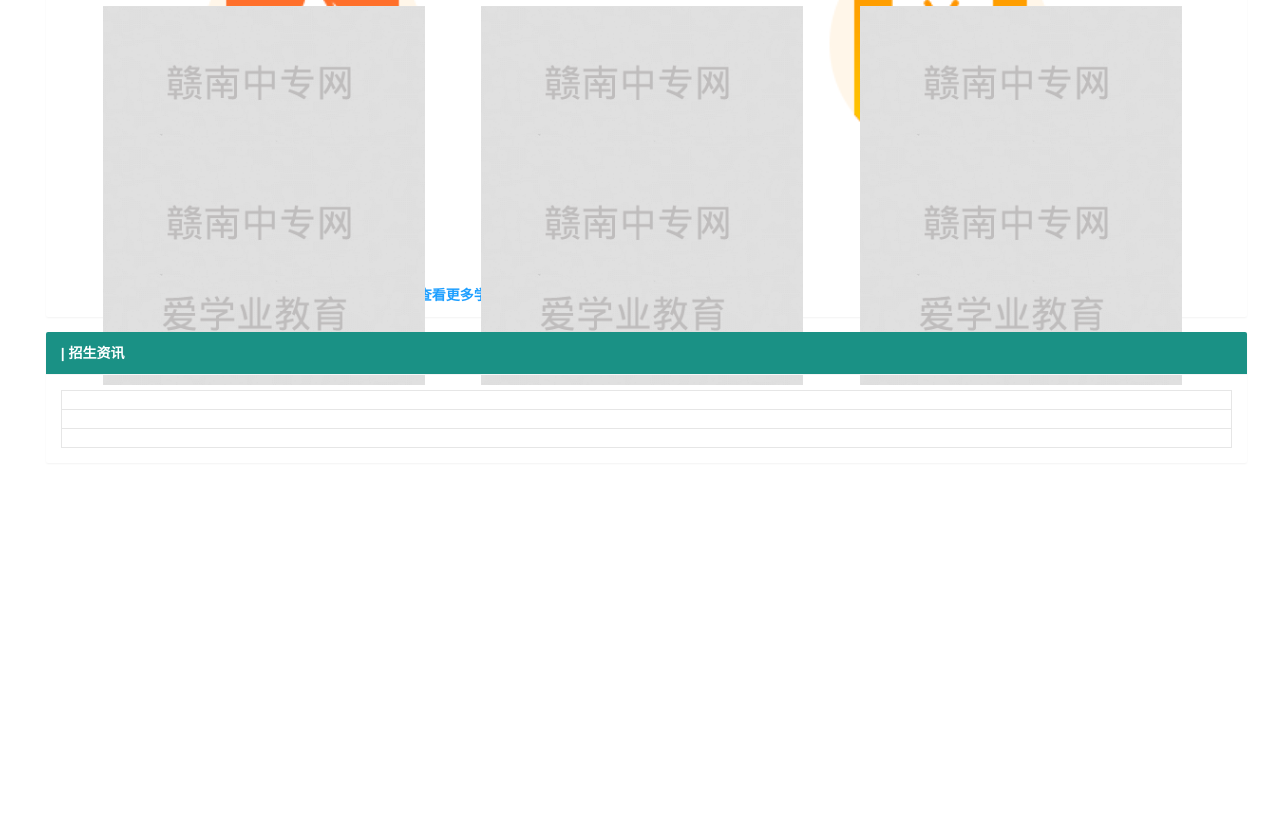
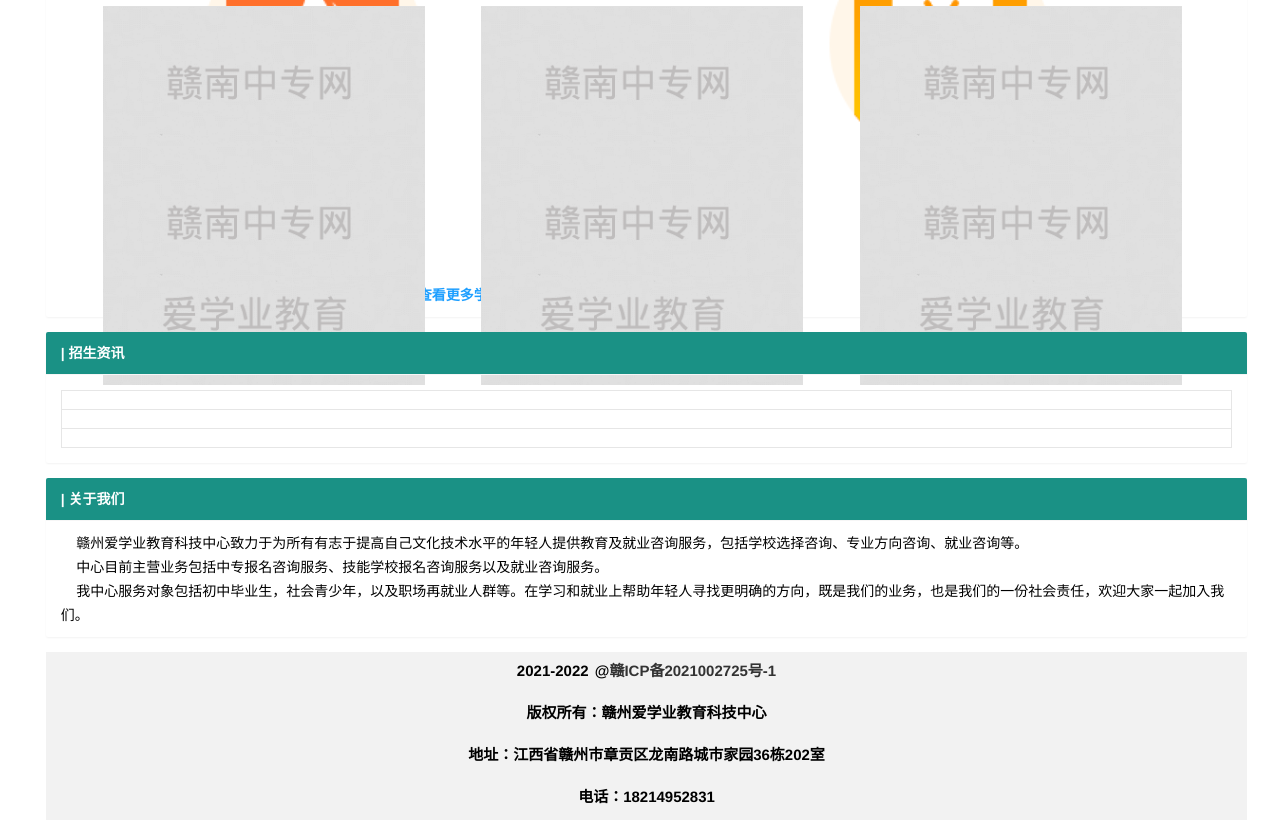
Before and after one commit to zhulongxi2015/collage-front, a plain HTML site: page views/index.html in a window 1280 px wide. Shown: the part 684-1504 px from the top of the page. Before the commit the page ends 1370 px from the top, so only its background shows below. Drawn offline with Linux system fonts and the light colour scheme; no server answers; files whose address does not match are found by name.

Commit message:
add info

```diff
--- a/views/index.html
+++ b/views/index.html
@@ -201,6 +201,45 @@
 						</table>
 					</div>
 				</div>
+				<div class="layui-card">
+
+					<div class="layui-card-header" style="background-color: rgb(26, 145, 133); color: rgb(255, 255, 255); font-weight: bold;">
+						| 关于我们
+					</div>
+					<div class="layui-card-body" style="border-bottom-color: rgb(234, 227, 227);">
+						<h4>&nbsp;&nbsp;&nbsp;&nbsp;赣州爱学业教育科技中心致力于为所有有志于提高自己文化技术水平的年轻人提供教育及就业咨询服务，包括学校选择咨询、专业方向咨询、就业咨询等。</h4>
+						<h4>&nbsp;&nbsp;&nbsp;&nbsp;中心目前主营业务包括中专报名咨询服务、技能学校报名咨询服务以及就业咨询服务。</h4>
+						<h4>&nbsp;&nbsp;&nbsp;&nbsp;我中心服务对象包括初中毕业生，社会青少年，以及职场再就业人群等。在学习和就业上帮助年轻人寻找更明确的方向，既是我们的业务，也是我们的一份社会责任，欢迎大家一起加入我们。</h4>
+					</div>
+				</div>
+
+				<div class="layui-row" style="background-color: #f2f2f2">
+					<div class="layui-col-xs12 mc-ui-flex-center" style="width: 100%;  margin-bottom:
+					4px;">
+						<label class="layui-form-label mc-ui-flex-center" style="font-size: 15px;
+						width:auto; font-weight:
+						bolder; word-spacing: 2px; text-align: center; direction: ltr; text-indent: 0px;">2021-2022 @ <a target="_blank" href="https://beian.miit.gov.cn/">赣ICP备2021002725号-1</a></label>
+					</div>
+					<div class="layui-col-xs12 mc-ui-flex-center" style="width: 100%; margin-bottom:
+					4px;">
+						<label class="layui-form-label mc-ui-flex-center" style="font-size: 15px;
+						width:auto; font-weight:
+						bolder; word-spacing: 2px; text-align: center; direction: ltr; text-indent: 0px;">版权所有：赣州爱学业教育科技中心</label>
+					</div>
+					<div class="layui-col-xs12 mc-ui-flex-center" style="width: 100%; margin-bottom:
+					4px;">
+						<label class="layui-form-label mc-ui-flex-center" style="font-size: 15px;
+						width:auto; font-weight:
+						bolder; word-spacing: 2px; text-align: center; direction: ltr; text-indent: 0px;">地址：江西省赣州市章贡区龙南路城市家园36栋202室</label>
+					</div>
+					<div class="layui-col-xs12 mc-ui-flex-center" style="width: 100%; margin-bottom:
+					4px;">
+						<label class="layui-form-label mc-ui-flex-center" style="font-size: 15px;
+						width:auto; font-weight:
+						bolder; word-spacing: 2px; text-align: center; direction: ltr; text-indent: 0px;">电话：18214952831</label>
+					</div>
+
+				</div>
 			</div>
 		</div>
 
```
Also changed, not shown: views/apply/index.html (+1 -1 lines).
